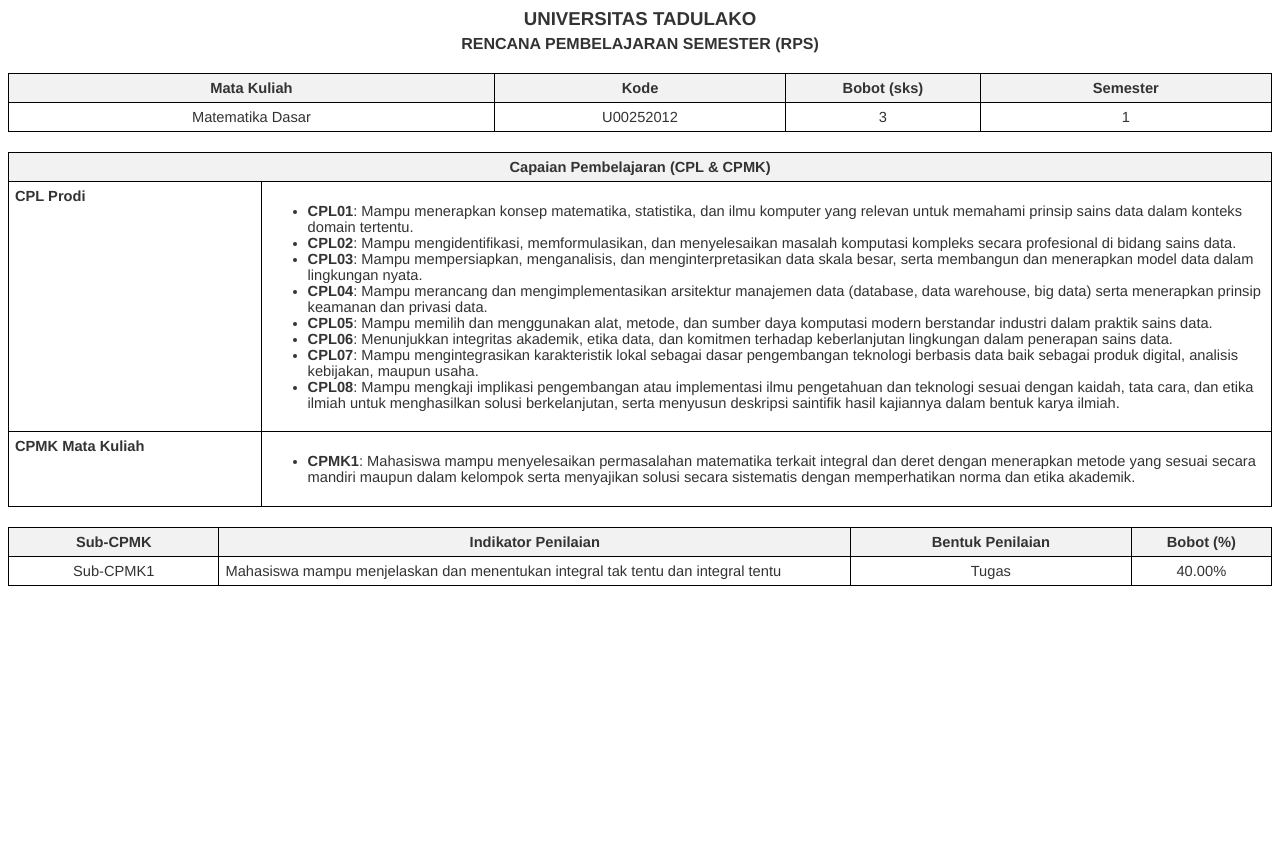
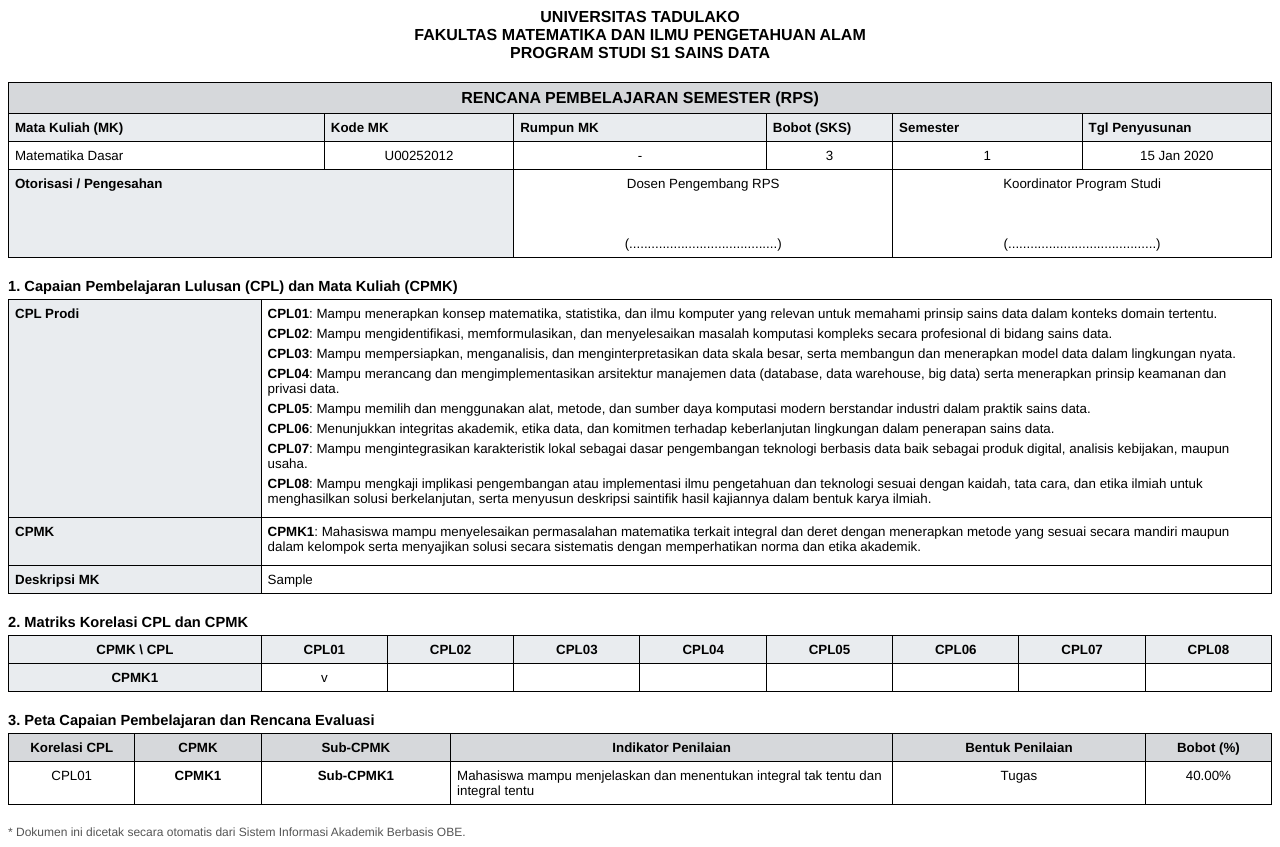
Before and after one commit to mahatirnajar/obe, a Django app: template curriculum/templates/curriculum/rps_pdf_template.html in a window 1280 px wide. Before the commit the page ends 586 px from the top, so only its background shows below. Run offline with Django 5.2, Linux system fonts and the light colour scheme; the template is opened without the code that fills it: values that come from a table or form of the project are taken from there, others are empty; data comes from the database, SQL or seed files in the repository; tables that the repository leaves empty hold one stand-in row (values such as "Sample post").

Commit message:
edit : - Fix Format RPS

```diff
--- a/curriculum/templates/curriculum/rps_pdf_template.html
+++ b/curriculum/templates/curriculum/rps_pdf_template.html
@@ -2,94 +2,169 @@
 <html>
 <head>
     <meta charset="utf-8">
-    <title>RPS {{ mk.nama }}</title>
+    <title>RPS - {{ mk.nama }}</title>
     <style>
-        /* Konfigurasi Ukuran Kertas A4 */
         @page {
             size: a4 portrait;
-            margin: 2cm;
+            margin: 1.5cm;
         }
-        body { font-family: Helvetica, Arial, sans-serif; font-size: 11pt; color: #333; }
+        body {
+            font-family: Helvetica, Arial, sans-serif;
+            font-size: 10pt;
+            color: #000;
+        }
         .text-center { text-align: center; }
-        .title { font-size: 14pt; font-weight: bold; margin-bottom: 5px; }
-        .subtitle { font-size: 12pt; font-weight: bold; margin-bottom: 20px; }
+        .text-bold { font-weight: bold; }
+        .bg-gray { background-color: #e9ecef; }
+        .bg-dark-gray { background-color: #d6d8db; }
 
-        /* Desain Tabel */
-        table { width: 100%; border-collapse: collapse; margin-bottom: 20px; }
-        th, td { border: 1px solid black; padding: 6px; vertical-align: top; }
-        th { background-color: #f2f2f2; font-weight: bold; text-align: center; }
+        /* Pengaturan Tabel */
+        table {
+            width: 100%;
+            border-collapse: collapse;
+            margin-bottom: 20px;
+        }
+        th, td {
+            border: 1px solid black;
+            padding: 6px;
+            vertical-align: top;
+        }
+
+        .list-item { margin-bottom: 5px; }
+        .kop-surat { font-size: 12pt; margin-bottom: 20px; }
+        .section-title { font-size: 11pt; font-weight: bold; margin-bottom: 5px; margin-top: 15px; }
     </style>
 </head>
 <body>
 
-    <div class="text-center">
-        <div class="title">UNIVERSITAS TADULAKO</div>
-        <div class="subtitle">RENCANA PEMBELAJARAN SEMESTER (RPS)</div>
+    <div class="text-center kop-surat text-bold">
+        UNIVERSITAS TADULAKO<br>
+        FAKULTAS MATEMATIKA DAN ILMU PENGETAHUAN ALAM<br>
+        PROGRAM STUDI S1 SAINS DATA<br>
     </div>
 
     <table>
         <tr>
-            <th width="25%">Mata Kuliah</th>
-            <th width="15%">Kode</th>
-            <th width="10%">Bobot (sks)</th>
-            <th width="15%">Semester</th>
+            <td colspan="6" class="text-center text-bold bg-dark-gray" style="font-size: 12pt;">
+                RENCANA PEMBELAJARAN SEMESTER (RPS)
+            </td>
+        </tr>
+        <tr class="text-bold bg-gray">
+            <td width="25%">Mata Kuliah (MK)</td>
+            <td width="15%">Kode MK</td>
+            <td width="20%">Rumpun MK</td>
+            <td width="10%">Bobot (SKS)</td>
+            <td width="15%">Semester</td>
+            <td width="15%">Tgl Penyusunan</td>
         </tr>
         <tr>
-            <td class="text-center">{{ mk.nama }}</td>
+            <td>{{ mk.nama }}</td>
             <td class="text-center">{{ mk.kode }}</td>
+            <td class="text-center">-</td>
             <td class="text-center">{{ mk.sks }}</td>
             <td class="text-center">{{ mk.semester }}</td>
+            <td class="text-center">{% if mk.rps %}{{ mk.rps.tanggal_penyusunan|date:"d M Y" }}{% else %}-{% endif %}</td>
+        </tr>
+        <tr>
+            <td colspan="2" class="text-bold bg-gray">Otorisasi / Pengesahan</td>
+            <td colspan="2" class="text-center">Dosen Pengembang RPS<br><br><br><br>(........................................)</td>
+            <td colspan="2" class="text-center">Koordinator Program Studi<br><br><br><br>(........................................)</td>
         </tr>
     </table>
 
+    <div class="section-title">1. Capaian Pembelajaran Lulusan (CPL) dan Mata Kuliah (CPMK)</div>
     <table>
         <tr>
-            <th colspan="2">Capaian Pembelajaran (CPL & CPMK)</th>
-        </tr>
-        <tr>
-            <td width="20%"><strong>CPL Prodi</strong></td>
-            <td>
-                <ul>
-                    {% for cpl in cpl_list %}
-                        <li><strong>{{ cpl.kode }}</strong>: {{ cpl.deskripsi }}</li>
-                    {% endfor %}
-                </ul>
+            <td width="20%" class="text-bold bg-gray">CPL Prodi</td>
+            <td width="80%">
+                {% for cpl in cpl_list %}
+                    <div class="list-item"><b>{{ cpl.kode }}</b>: {{ cpl.deskripsi }}</div>
+                {% empty %}
+                    Belum ada CPL.
+                {% endfor %}
             </td>
         </tr>
         <tr>
-            <td><strong>CPMK Mata Kuliah</strong></td>
+            <td class="text-bold bg-gray">CPMK</td>
             <td>
-                <ul>
-                    {% for cpmk in cpmk_list %}
-                        <li><strong>{{ cpmk.kode }}</strong>: {{ cpmk.deskripsi }}</li>
-                    {% endfor %}
-                </ul>
+                {% for cpmk in cpmk_list %}
+                    <div class="list-item"><b>{{ cpmk.kode }}</b>: {{ cpmk.deskripsi }}</div>
+                {% empty %}
+                    Belum ada CPMK.
+                {% endfor %}
             </td>
+        </tr>
+        <tr>
+            <td class="text-bold bg-gray">Deskripsi MK</td>
+            <td>{% if mk.rps %}{{ mk.rps.deskripsi }}{% else %}Belum ada deskripsi.{% endif %}</td>
         </tr>
     </table>
 
+    <div class="section-title">2. Matriks Korelasi CPL dan CPMK</div>
     <table>
+        <tr class="bg-gray text-center text-bold">
+            <td width="20%">CPMK \ CPL</td>
+            {% for cpl in cpl_list %}
+                <td>{{ cpl.kode }}</td>
+            {% endfor %}
+        </tr>
+        {% for cpmk in cpmk_list %}
         <tr>
-            <th width="15%">Sub-CPMK</th>
-            <th width="45%">Indikator Penilaian</th>
-            <th width="20%">Bentuk Penilaian</th>
-            <th width="10%">Bobot (%)</th>
+            <td class="text-center text-bold bg-gray">{{ cpmk.kode }}</td>
+            {% for cpl in cpl_list %}
+                <td class="text-center">
+                    {% for cpmk_cpl in cpmk.cpl.all %}
+                        {% if cpmk_cpl.id == cpl.id %} v {% endif %}
+                    {% endfor %}
+                </td>
+            {% endfor %}
         </tr>
+        {% empty %}
+        <tr><td colspan="100%" class="text-center">Belum ada data.</td></tr>
+        {% endfor %}
+    </table>
+
+    <div style="page-break-before: always;"></div>
+    <div class="section-title">3. Peta Capaian Pembelajaran dan Rencana Evaluasi</div>
+    <table>
+        <tr class="bg-dark-gray text-center text-bold">
+            <td width="10%">Korelasi CPL</td>
+            <td width="10%">CPMK</td>
+            <td width="15%">Sub-CPMK</td>
+            <td width="35%">Indikator Penilaian</td>
+            <td width="20%">Bentuk Penilaian</td>
+            <td width="10%">Bobot (%)</td>
+        </tr>
+
         {% for cpmk in cpmk_list %}
             {% for sub in cpmk.sub_cpmk.all %}
             <tr>
-                <td class="text-center">{{ sub.kode }}</td>
+                <td class="text-center">
+                    {% for cpl in cpmk.cpl.all %}
+                        {{ cpl.kode }}<br>
+                    {% endfor %}
+                </td>
+                <td class="text-center text-bold">{{ cpmk.kode }}</td>
+                <td class="text-center text-bold">{{ sub.kode }}</td>
                 <td>{{ sub.deskripsi }}</td>
                 <td class="text-center">{{ sub.bentuk_penilaian|default:"-" }}</td>
                 <td class="text-center">{{ sub.bobot_persentase }}%</td>
             </tr>
             {% empty %}
             <tr>
-                <td colspan="4" class="text-center">Belum ada rincian Sub-CPMK.</td>
+                <td class="text-center">
+                    {% for cpl in cpmk.cpl.all %}{{ cpl.kode }}<br>{% endfor %}
+                </td>
+                <td class="text-center text-bold">{{ cpmk.kode }}</td>
+                <td colspan="4" class="text-center">Rincian Sub-CPMK belum ditambahkan.</td>
             </tr>
             {% endfor %}
         {% endfor %}
     </table>
 
+    <div style="margin-top: 20px; font-size: 9pt; color: #555;">
+        * Dokumen ini dicetak secara otomatis dari Sistem Informasi Akademik Berbasis OBE.
+    </div>
+
 </body>
 </html>
```
